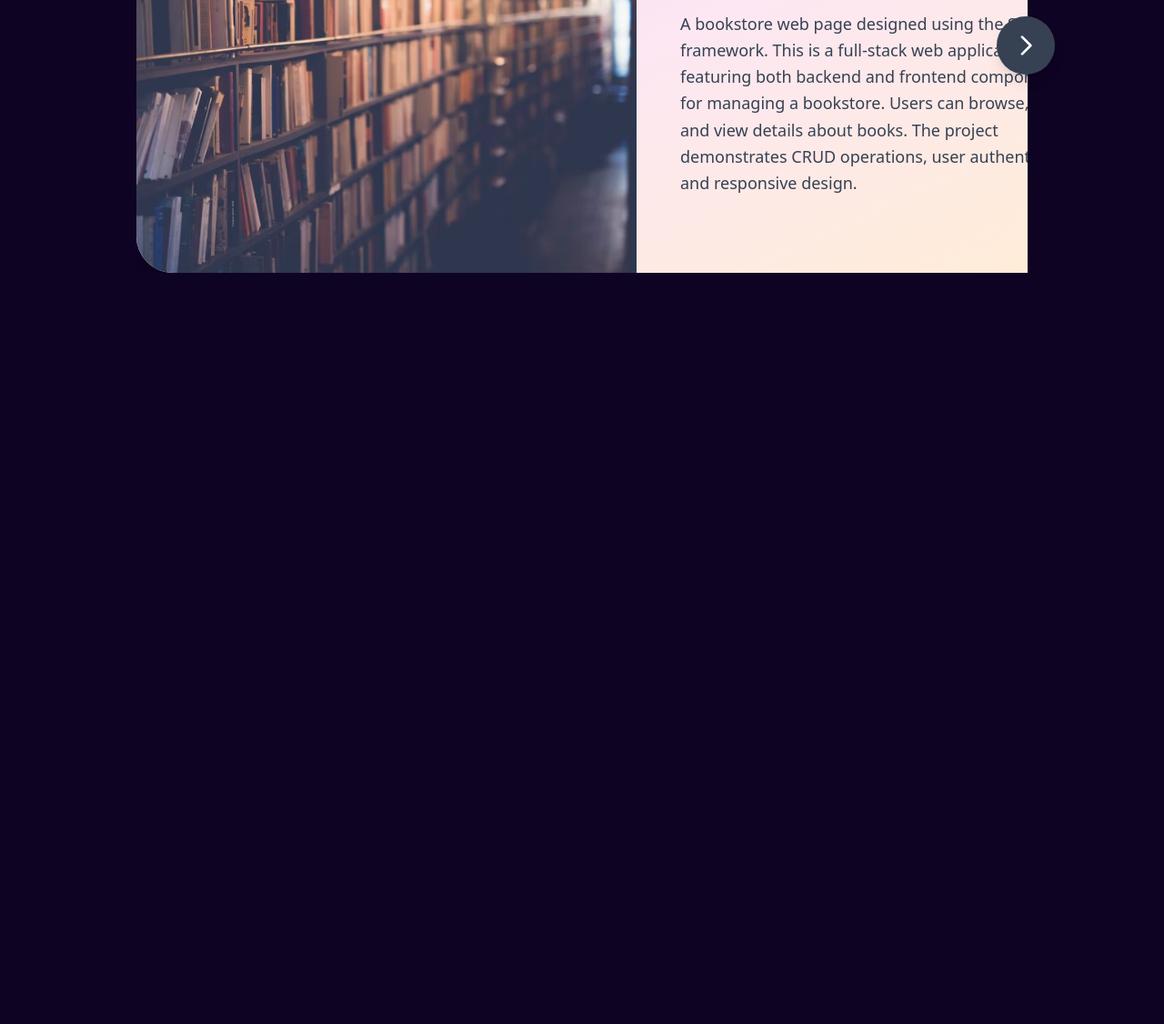
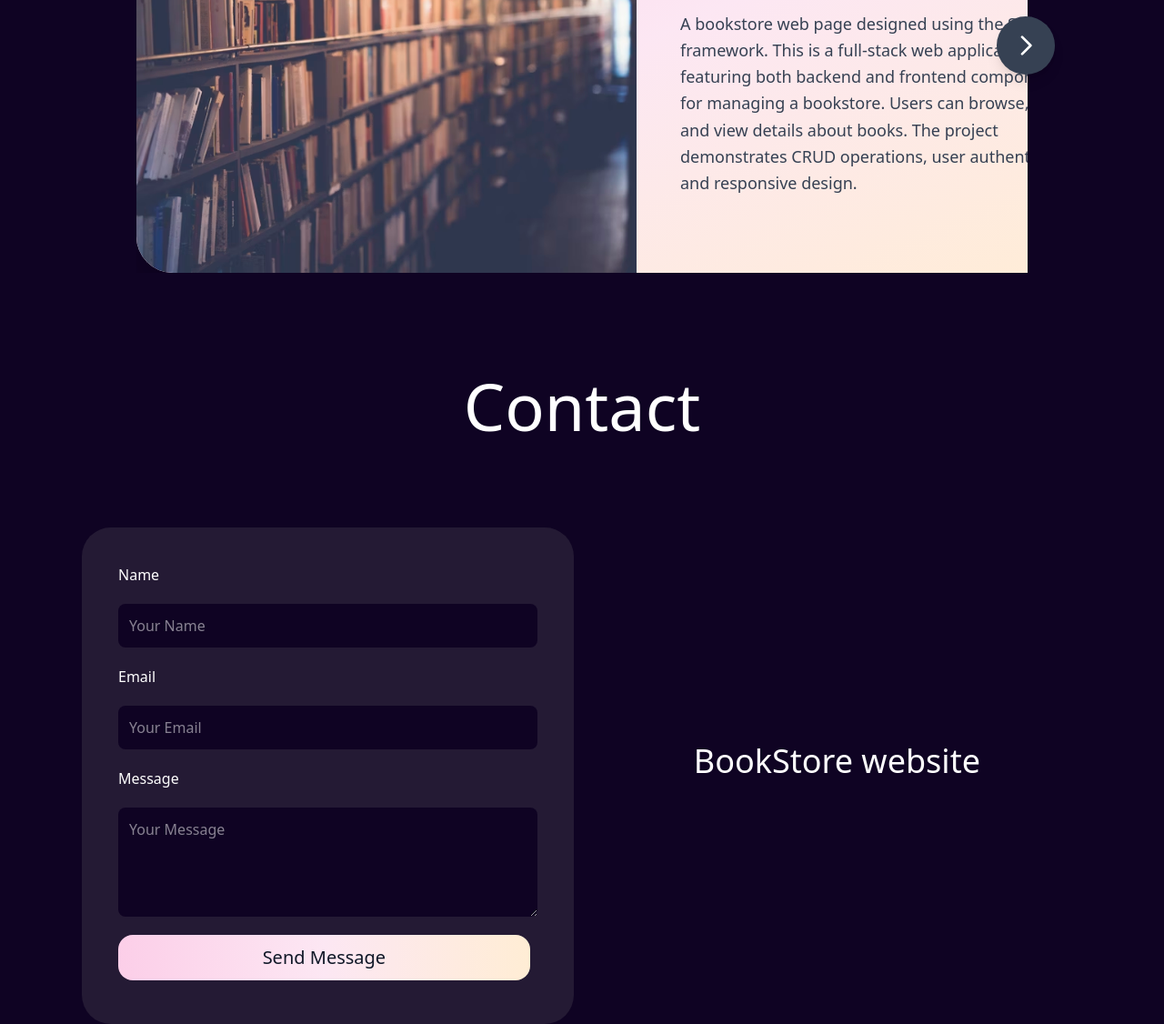
Before and after one commit to RayenHanafi/Portfolio-, a website: page src/index.html in a window 1280 px wide. Shown: the part 2229-3355 px from the top of the page at 91% size. Before the commit the page ends 2529 px from the top, so only its background shows below. Drawn offline with nearby package versions, Linux system fonts and the light colour scheme; files that its build step writes are made by us from their sources.

Commit message:
half contact section done

```diff
--- a/src/index.html
+++ b/src/index.html
@@ -338,5 +338,45 @@
         </div>
       </div>
     </section>
+    <!-- Contact Section -->
+    <section
+      class="flex flex-col justify-center item-center mt-[110px] w-[1100px]"
+    >
+      <div class="title text-center">Contact</div>
+      <div class="flex justify-center items-center gap-5 mt-[50px] w-full">
+        <form
+          class="w-1/2 bg-[#7B7B7B]/20 bg- flex flex-col gap-5 p-10 rounded-4xl"
+        >
+          <label for="name">Name</label>
+          <input
+            class="p-3 rounded-lg bg-[#0F0323] text-white"
+            type="text"
+            placeholder="Your Name"
+            required
+          />
+          <label for="email">Email</label>
+          <input
+            class="p-3 rounded-lg bg-[#0F0323] text-white"
+            type="email"
+            placeholder="Your Email"
+            required
+          />
+          <label for="Message">Message</label>
+          <textarea
+            class="p-3 rounded-lg bg-[#0F0323] text-white"
+            rows="4"
+            placeholder="Your Message"
+            required
+          ></textarea>
+          <button class="btn" type="submit">Send Message</button>
+        </form>
+        <div class="w-1/2 h-1/2 flex flex-col justify-center items-center">
+          <h3 class="text-4xl mb-8 text-white">BookStore website</h3>
+          <div class="grid grid-cols-3">
+            <!-- lehna beh naamlo parti li feha les contact teii choof l figma aml talla chat welle claud bch tchof the bext way to code it  -->
+          </div>
+        </div>
+      </div>
+    </section>
   </body>
 </html>
```
